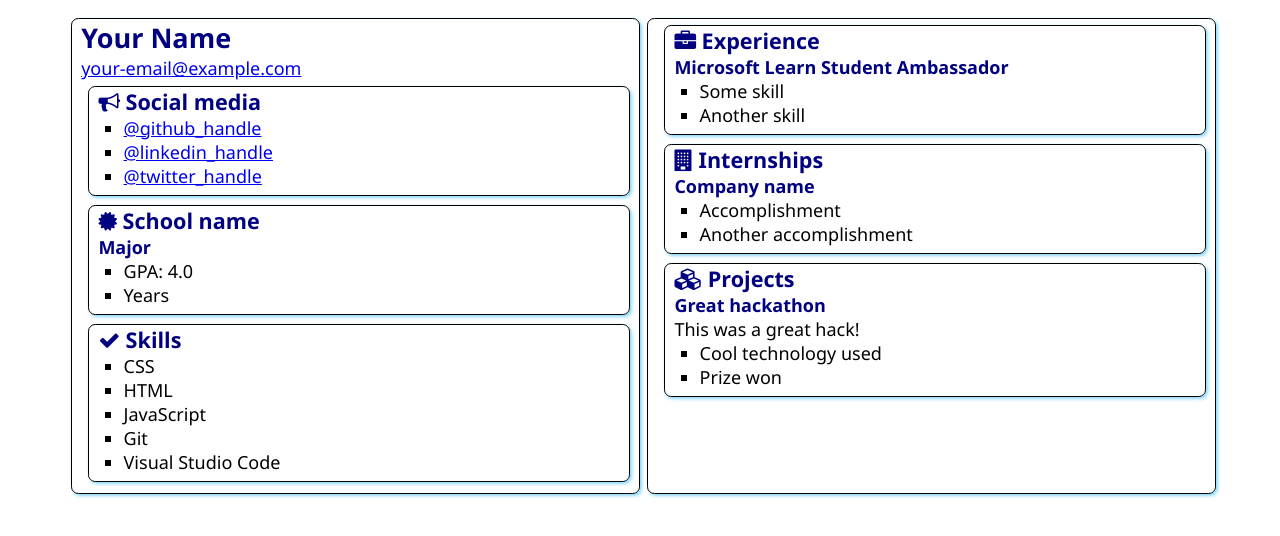
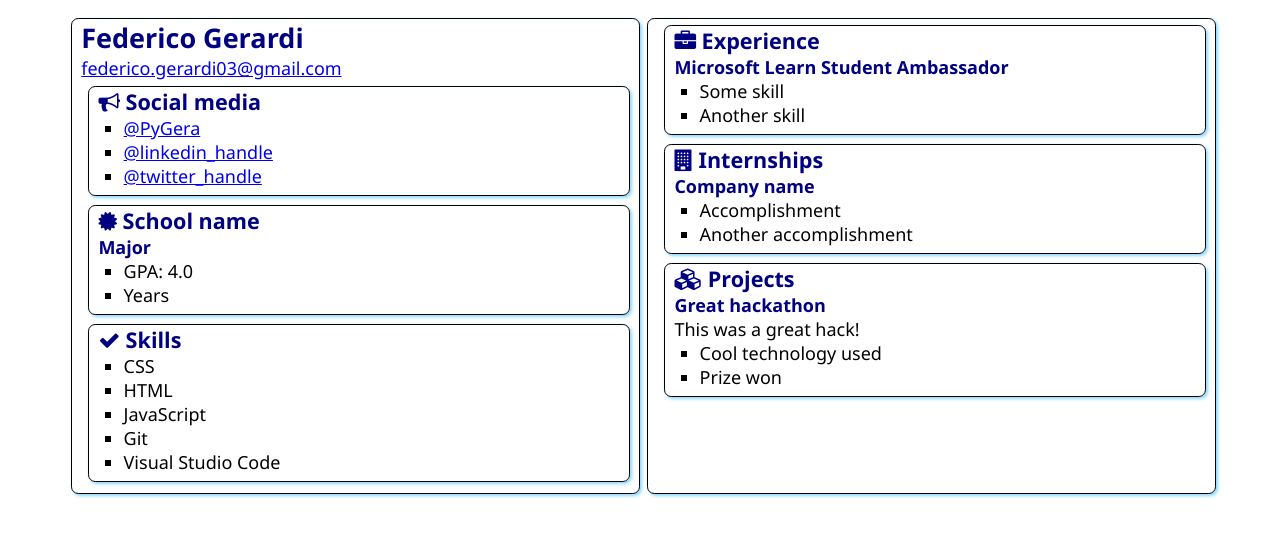
Before and after one commit to PyGera/SATechnicalOnboarding, a plain HTML site: page src/index.html in a window 1280 px wide. Drawn offline with Linux system fonts and the light colour scheme.

Commit message:
Added My Name and add GitHub

```diff
--- a/src/index.html
+++ b/src/index.html
@@ -12,8 +12,8 @@
 <body>
     <main>
         <article class="box">
-            <h1>Your Name</h1>
-            <div><a href="mailto:your.email@example.com">your-email@example.com</a></div>
+            <h1>Federico Gerardi</h1>
+            <div><a href="mailto:federico.gerardi03@gmail.com">federico.gerardi03@gmail.com</a></div>
 
             <section class="box">
                 <h2>
@@ -21,7 +21,7 @@
                     Social media
                 </h2>
                 <ul>
-                    <li><a href="https://github.com/<handle>">@github_handle</a></li>
+                    <li><a href="https://github.com/PyGera">@PyGera</a></li>
                     <li><a href="https://linkedin.com/in/<handle>">@linkedin_handle</a></li>
                     <li><a href="https://twitter.com/<handle>">@twitter_handle</a></li>
                 </ul>
```
